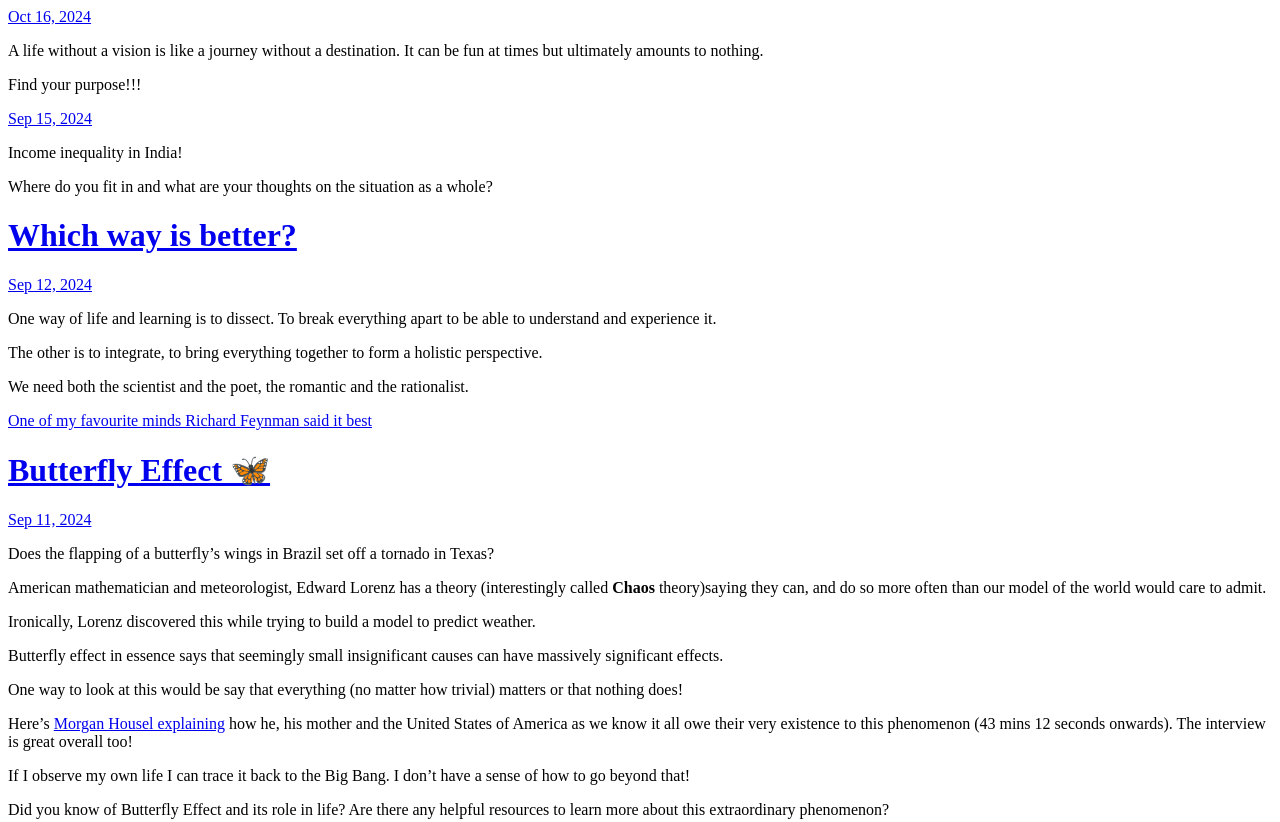
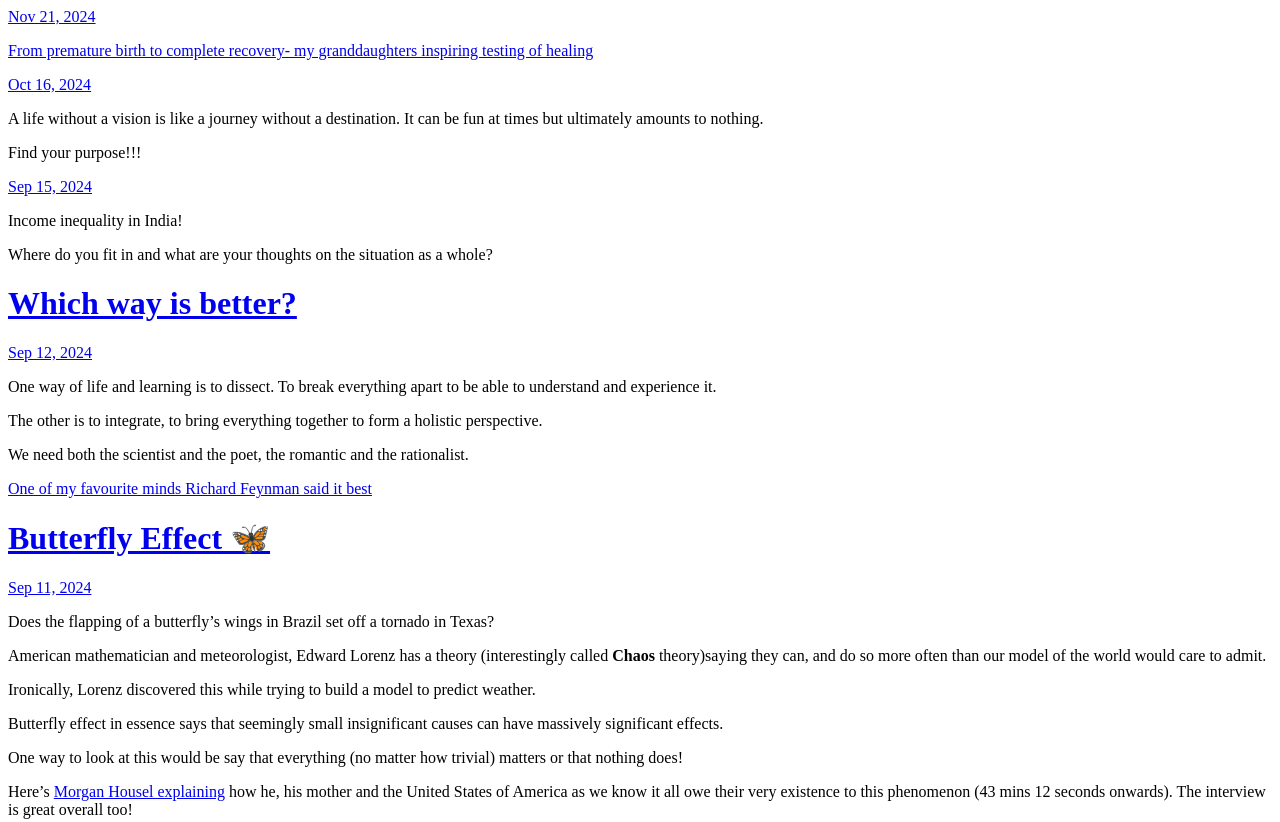
Before and after one commit to roshanjhegde/MyMicroBlog, a plain HTML site: page index.html in a window 1280 px wide. Shown: the top 822 px of the page. Drawn offline with Linux system fonts and the light colour scheme; a script that the page names is missing.

Commit message:
Archiving from Micro.blog.

```diff
--- a/index.html
+++ b/index.html
@@ -21,6 +21,17 @@
 <div class="h-feed">
 
 
+
+	  <div class="h-entry">
+
+
+		<a href="https://roshanhegde.com/2024/11/21/from-premature-birth.html" class="u-url"><time class="dt-published" datetime="2024-11-21 08:55:28 &#43;0530">Nov 21, 2024</time></a>
+
+		<div class="e-content">
+			 <p><a href="https://youtu.be/1W5139gKrxI?si=fjt_1Ro-wdafY8Tl">From premature birth to complete recovery- my granddaughters inspiring testing of healing</a></p>
+
+		</div>
+	  </div>
 
 	  <div class="h-entry">
 
```
